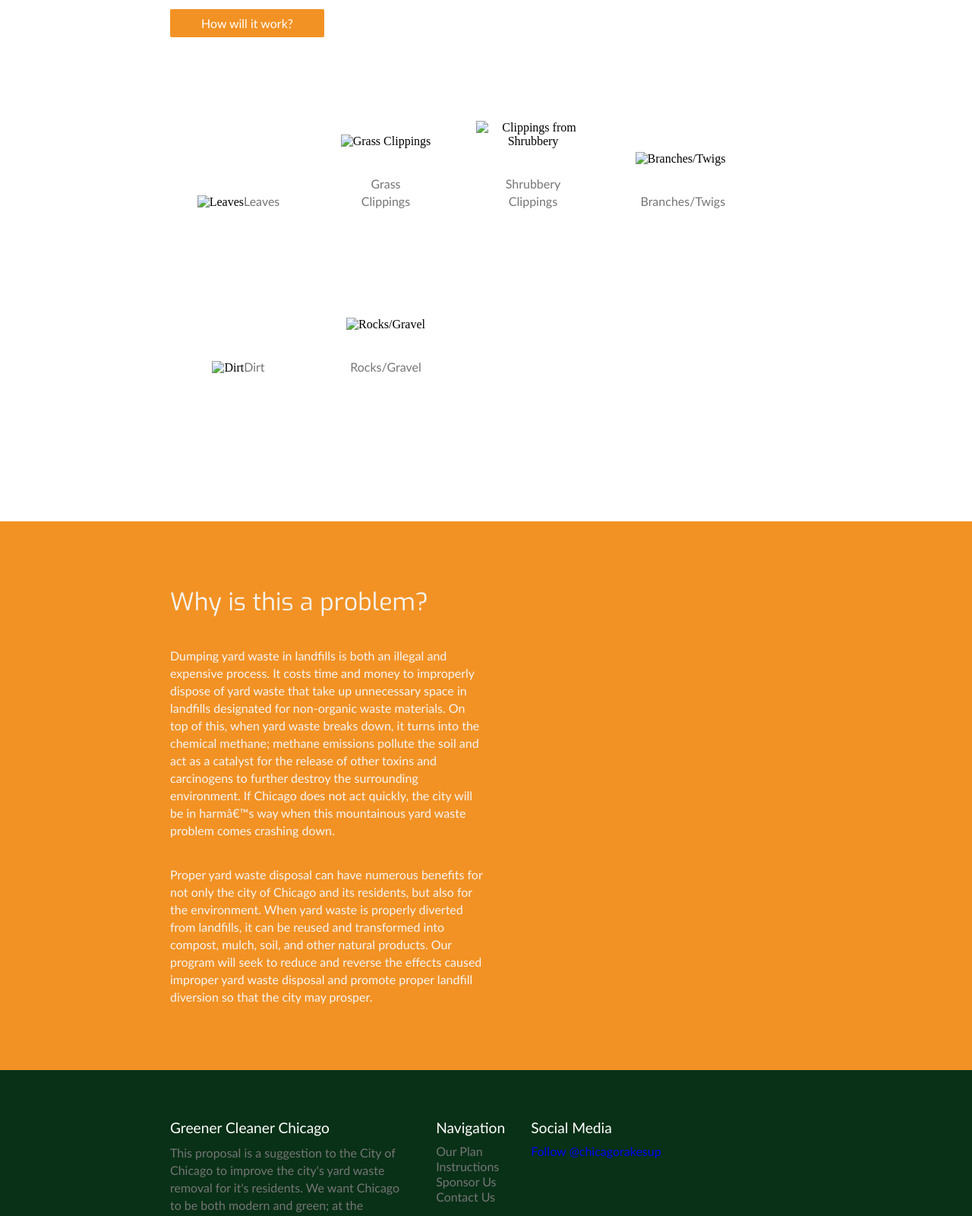
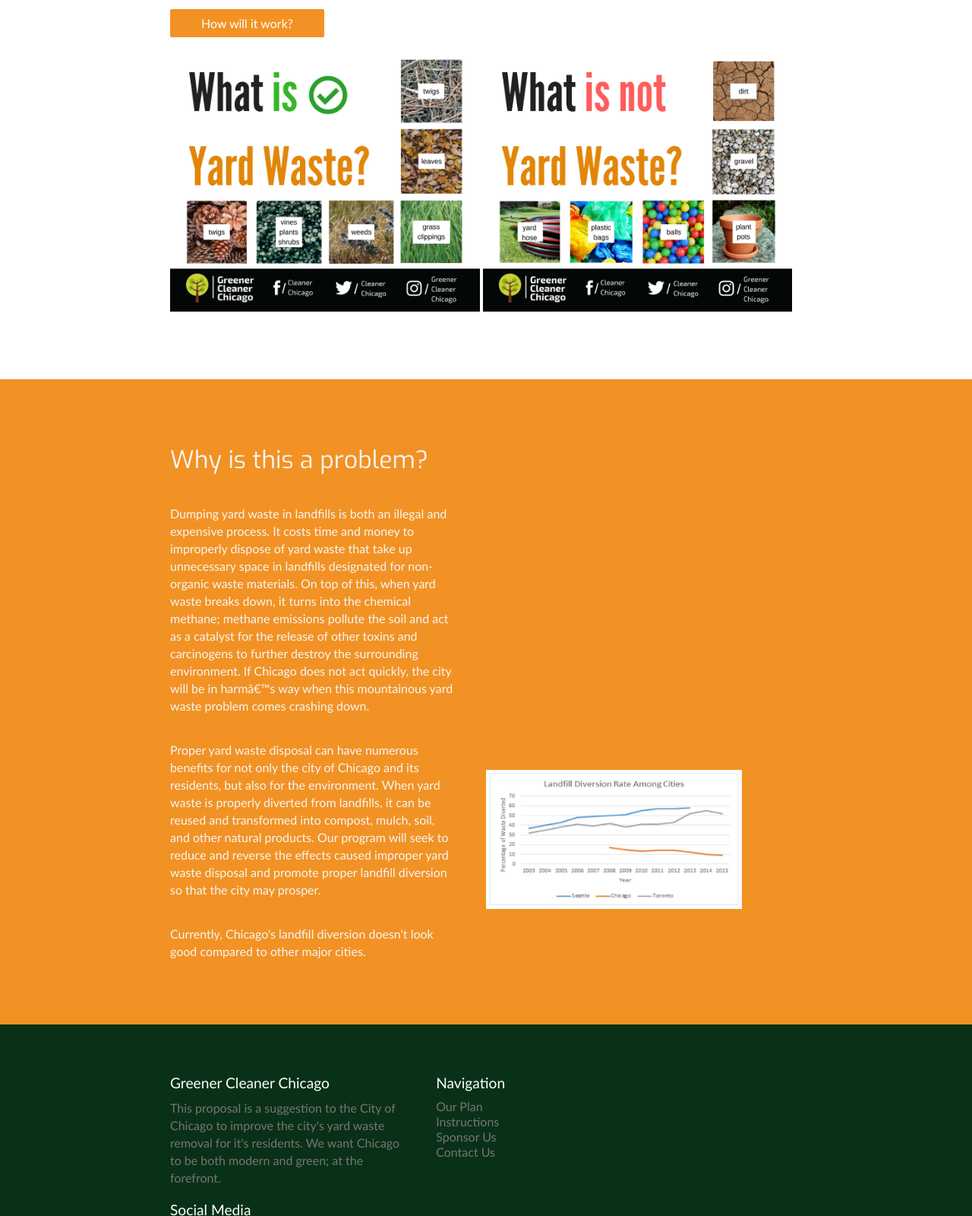
Before and after one commit to hasanrizvi15/com421-gcc, a plain HTML site: page index.html in a window 1280 px wide. Shown: the part 1040-2640 px from the top of the page at 76% size. Drawn offline with Linux system fonts and the light colour scheme; grey boxes are pictures that could not be loaded.

Commit message:
Almost done

```diff
--- a/css/layout.css
+++ b/css/layout.css
@@ -197,27 +197,15 @@ body, header, nav, ul, li, h1, h2, p, nav, hr, a{
     background: #e8e8e8;
   }
 
-  .yardWasteItems{
-    margin-top:55px;
+  .yesno img {
+    width: 49%;
+    height: auto;
+
   }
 
-  .yardWasteItems li{
+  .no {
     display: inline-block;
-    width:150px;
-    height: 150px;
-    padding:15px;
-    border-radius:4px;
-    background-color: white;
-    margin-right:10px;
-    margin-top:20px;
-    text-align: center;
   }
-  .yardWasteItems p{
-    color: #757575;
-    text-align: center;
-    margin-top:10px;
-  }
-
 
 
 
@@ -227,7 +215,7 @@ body, header, nav, ul, li, h1, h2, p, nav, hr, a{
 
 #why div{
     display: inline-block;
-    max-width: 50%;
+    max-width: 45%;
   }
 
 #why h2 {
@@ -241,17 +229,15 @@ body, header, nav, ul, li, h1, h2, p, nav, hr, a{
   margin-top: 35px;
   }
   #whygraphic{
-    float: right;
+
+    width: 45%
   }
 
 
   #why img{
+width: 90%;
+margin-left: 10%;
 
-    width:265px;
-    height: auto;
-  margin-top:20px;
-  margin-left: 65px;
-    display: inline-block;
   }
   strong{
     font-weight: bold;
@@ -421,12 +407,3 @@ body, header, nav, ul, li, h1, h2, p, nav, hr, a{
     width: 120px;
     background: #fd1c2d;
   }
-  #fblike{
-    width:106px;
-    height:46px;
-    border:none;
-    overflow:hidden;
-    scrolling:none;
-    frameborder:0;
-    allowTransparency:true;
-  }
--- a/index.html
+++ b/index.html
@@ -46,14 +46,12 @@
       </p>
       <br>
       <a href="instructions.html" class="solidButton">How will it work?</a>
-      <ul class="yardWasteItems">
-      <li><img alt="Leaves" src="img/leaves.png"><p>Leaves</p></li>
-      <li><img alt="Grass Clippings" src="img/grassclippings.png"><p>Grass Clippings</p></li>
-      <li><img alt="Clippings from Shrubbery" src="img/shrubbery.png"><p>Shrubbery Clippings</p></li>
-      <li><img alt="Branches/Twigs" src="img/branches.png"><p>Branches/Twigs</p></li>
-      <li><img alt="Dirt" src="img/dirt.png"><p>Dirt</p></li>
-      <li><img alt="Rocks/Gravel" src="img/rocks.png"><p>Rocks/Gravel</p></li>
-      </ul>
+
+    <div class="yesno">
+        <img class="yes" src="assets/yes.png" alt="What is Yard Waste">
+        <img class="no" src="assets/no.png" alt="What is not Yard Waste">
+    </div>
+
     </section>
 
     <section id="why">
@@ -70,8 +68,12 @@
                         When yard waste is properly diverted from landfills, it can be reused and transformed into compost, mulch, soil,
                         and other natural products. Our program will seek to reduce and reverse the effects caused improper yard waste disposal
                         and promote proper landfill diversion so that the city may prosper. </p>
+
+            <p>Currently, Chicago's landfill diversion doesn't look good compared to other major cities.</p>
         </div>
-        <div class="whygraphic"> </div>
+        <div class="whygraphic">
+            <img src="assets/diversion.JPG" alt="Chicago landfill diversion compared to othter cities">
+        </div>
     </section>
 
     <footer>
@@ -95,8 +97,9 @@
       <nav id="socialMedia">
         <h3>Social Media</h3>
         <ul>
-          <li><a href="https://twitter.com/chicagorakesup?ref_src=twsrc%5Etfw" class="twitter-follow-button" data-show-count="false">Follow @chicagorakesup</a></li>
-          <li><iframe id="fblike" src="https://www.facebook.com/plugins/like.php?href=https%3A%2F%2Fwww.facebook.com%2Fchicagorakesup%2F&width=106&layout=button_count&action=like&size=small&show_faces=true&share=true&height=46&appId"></iframe></li>
+          <li><a href="https://twitter.com/CleanerChicago" >Follow @CleanerChicago</a></li>
+          <li><a href="https://fb.com/CleanerChicago">Like Us on Facebook</a></li>
+          <li><a href="https://instagram.com/GreenerCleanerChicago">Follow Us on Instagram @GreenerCleanerChicago</a></li>
           </ul>
       </nav>
 
```
Also changed, not shown: assets/diversion.JPG (added), assets/no.png (added), assets/yes.png (added).
